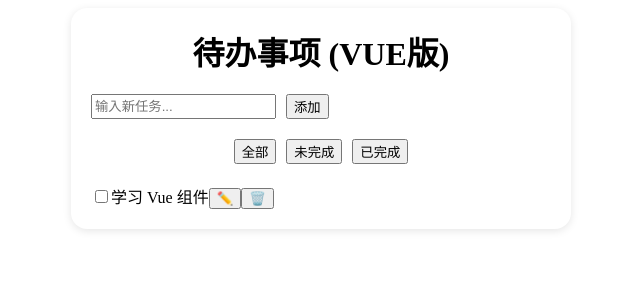
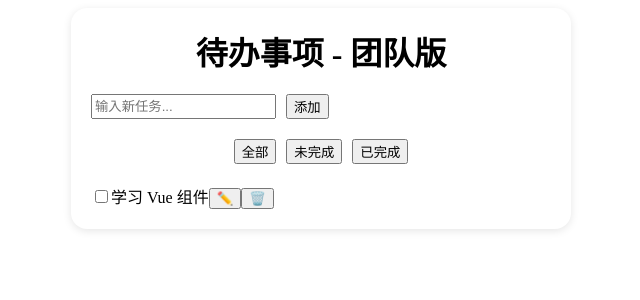
Before and after one commit to Zhou-wenbo/todo-vue, a Vue app: page / in a window 1280 px wide. Shown: the top 300 px of the page, without its empty margins (319-959 px from the left). Built offline with nearby package versions, Linux system fonts and the light colour scheme.

Commit message:
style:修改标题为团队版

```diff
--- a/src/App.vue
+++ b/src/App.vue
@@ -1,6 +1,6 @@
 <template>
   <div class="container">
-    <h1>待办事项 (VUE版)</h1>
+    <h1>待办事项 - 团队版</h1>
     <!--登录功能开发中-->
     <TodoInput @add="addTask" />
 
```
